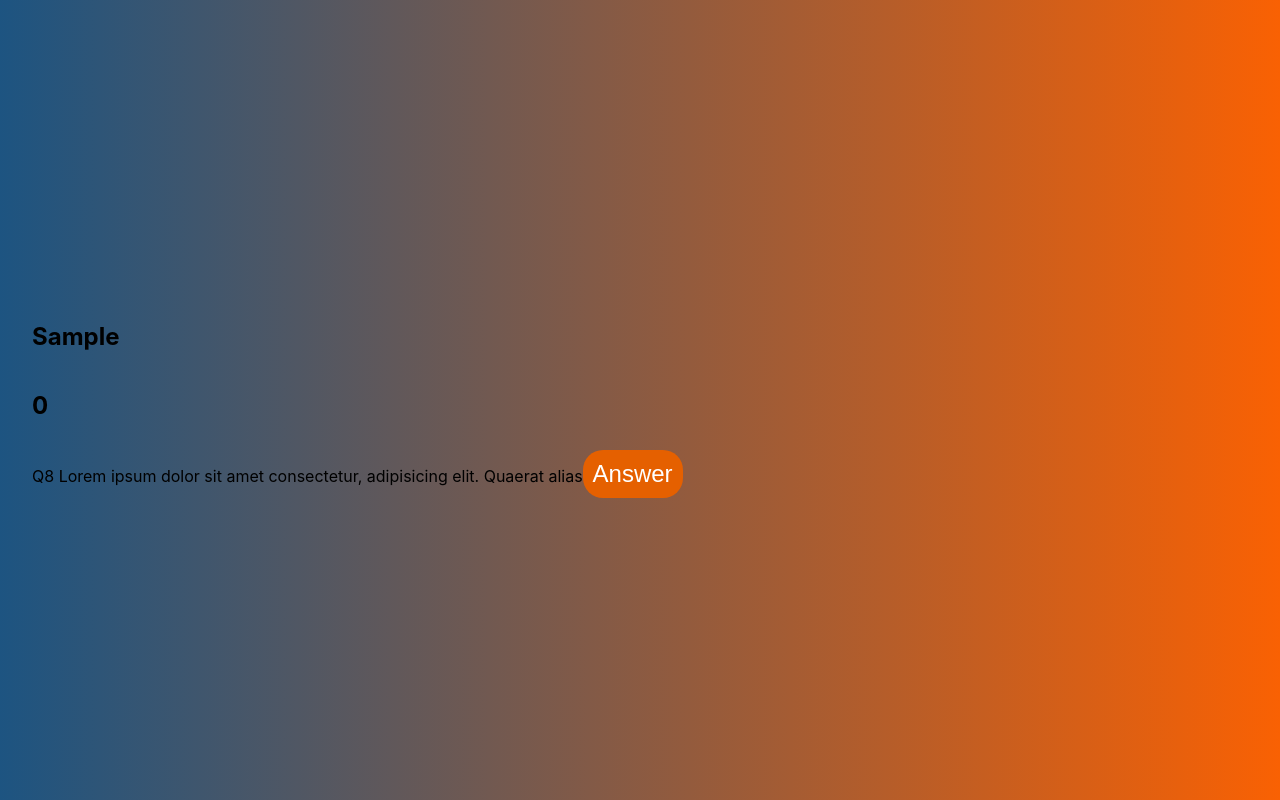
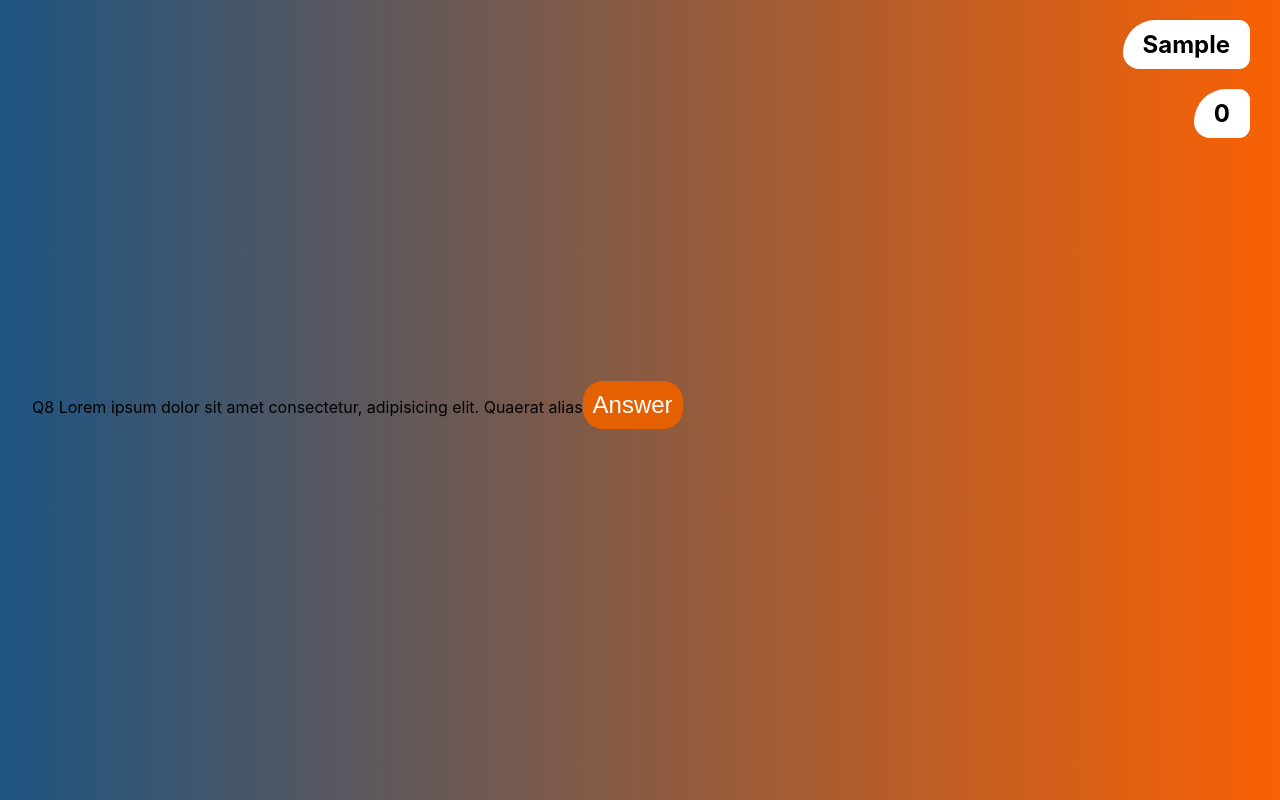
Before and after one commit to sparklearnedtech/sparklearn-quiz, a Next.js app: page / in a window 1280 px wide. Both pictures are taken after typing "Sample", "name@example.com" into the empty fields and a click on the button "Register". Built offline with nearby package versions, Linux system fonts and the light colour scheme.

Commit message:
Update global styles

```diff
--- a/styles/globals.scss
+++ b/styles/globals.scss
@@ -29,6 +29,10 @@ a {
 
 .j-content-center {
   justify-content: center;
+}
+
+.j-content-end {
+  justify-content: end;
 }
 
 form {
@@ -110,3 +114,23 @@ button {
   background-color: rgb(2, 42, 55);
   transition: 0.3s all ease-in-out;
 }
+
+.final-score-area {
+  margin: 0 !important;
+  position: absolute;
+  top: 0;
+  right: 30px;
+  // text-align: right;
+}
+
+.head-nickname,
+.head-score {
+  background-color: white;
+  padding: 10px 20px;
+  border-radius: 60px 20px 20px 30px;
+}
+
+.head-score {
+  padding: 10px 20px;
+  margin: 0;
+}
```
